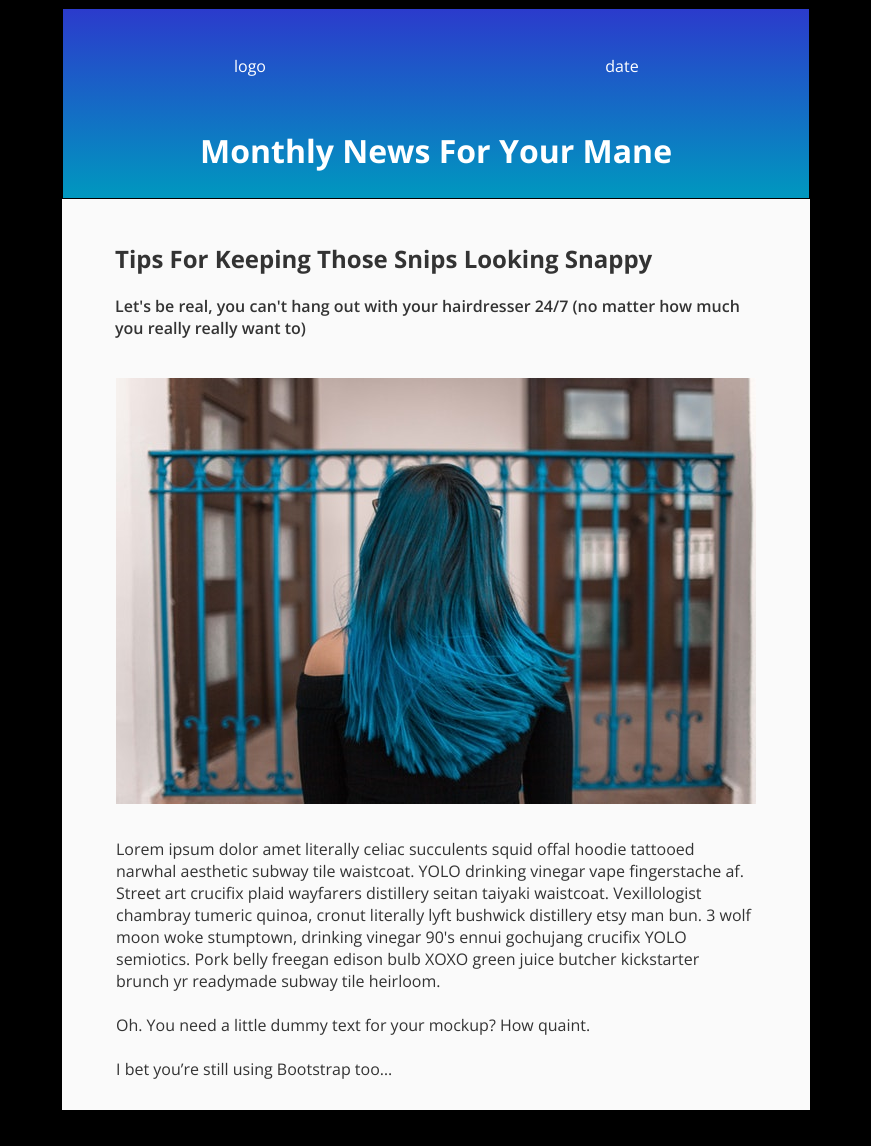
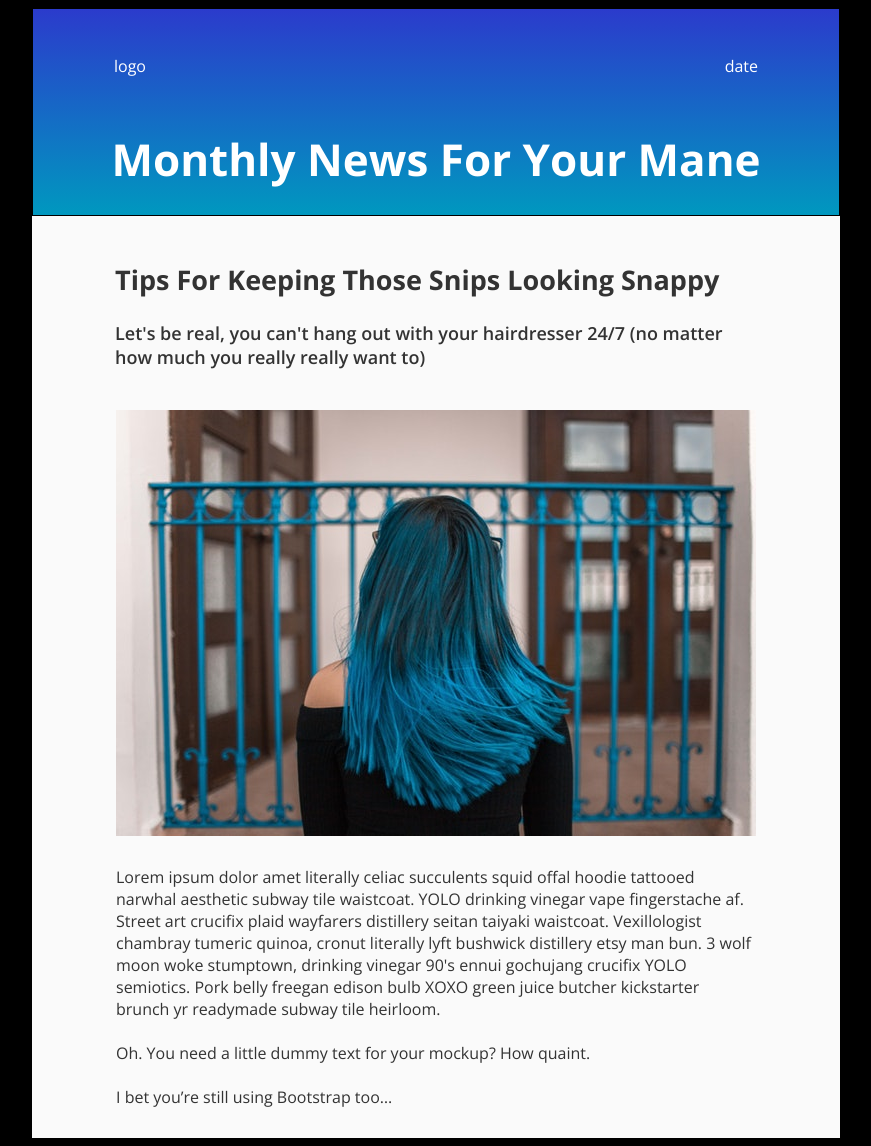
Before and after one commit to rebelcl0ud/newsletter, a plain HTML site: page public/index.html in a window 1280 px wide. Shown: the whole page, without its empty margins (204-1075 px from the left). Before the commit the page ends 1118 px from the top, so only its background shows below. Drawn offline with nearby package versions, Linux system fonts and the light colour scheme.

Commit message:
update: padding/ font-size on header and section-1 of content

```diff
--- a/public/index.html
+++ b/public/index.html
@@ -31,10 +31,10 @@
   								<td>
   									<table class="header-top" width="100%" align="center" cellspacing="0" border="0" >
   										<tr>
-  											<td width="50%" align="center" style="font-family: 'Open Sans', 'Helvetica Neue', Helvetica, Arial, 'Lucida Grande', sans-serif; font-weight: 100; color: white; padding: 45px 0 0 0;">
+  											<td width="50%" align="left" style="font-family: 'Open Sans', 'Helvetica Neue', Helvetica, Arial, 'Lucida Grande', sans-serif; font-weight: 100; color: white; padding: 45px 0 0 80px;">
   												logo
   											</td>
-  											<td width="50%" align="center" style="font-family: 'Open Sans', 'Helvetica Neue', Helvetica, Arial, 'Lucida Grande', sans-serif; font-weight: 100; color: white; padding: 45px 0 0 0;">
+  											<td width="50%" align="right" style="font-family: 'Open Sans', 'Helvetica Neue', Helvetica, Arial, 'Lucida Grande', sans-serif; font-weight: 100; color: white; padding: 45px 80px 0 0;">
   												date
   											</td>
   										</tr>
@@ -43,7 +43,7 @@
   							</tr>
   							<!-- START inner 2nd row | Title -->
   							<tr>
-  								<td align="center" style="font-family: 'Open Sans', 'Helvetica Neue', Helvetica, Arial, 'Lucida Grande', sans-serif; font-weight: 600; text-transform: capitalize; color: white;">
+  								<td align="center" style="font-family: 'Open Sans', 'Helvetica Neue', Helvetica, Arial, 'Lucida Grande', sans-serif; font-size: 22px; font-weight: 600; text-transform: capitalize; color: white;">
   									<h1 style="margin:0; padding: 50px 0 25px 0;">
   										Monthly News For Your Mane
   									</h1>
@@ -59,19 +59,19 @@
   					<td class="section-1" width="100%" align="center" cellspacing="0" border="0" style="background:#fafafa">
   						<table>
   							<tr>
-  								<td style="font-family: 'Open Sans', 'Helvetica Neue', Helvetica, Arial, 'Lucida Grande', sans-serif; font-weight: 600; color: #333333; padding: 20px 50px;">
+  								<td style="font-family: 'Open Sans', 'Helvetica Neue', Helvetica, Arial, 'Lucida Grande', sans-serif; font-size: 18px; font-weight: 600; color: #333333; padding: 20px 80px;">
   									<h2 style="text-transform: capitalize;">Tips for keeping those snips looking snappy</h2>
   									<p>Let's be real, you can't hang out with your hairdresser 24/7 (no matter how much you really really want to)</p>
   								</td>
   							</tr>
   							<tr>
   								<td>
-  									<img src="./img/blue-hair.jpeg" style="padding: 0px 50px;">
+  									<img align="center" src="./img/blue-hair.jpeg" style="padding: 0px 80px;">
   								</td>
   							</tr>
   							<tr>
   								<td>
-  									<p style="font-family: 'Open Sans', 'Helvetica Neue', Helvetica, Arial, 'Lucida Grande', sans-serif; font-weight: 300; color: #333333; padding: 10px 50px;">
+  									<p style="font-family: 'Open Sans', 'Helvetica Neue', Helvetica, Arial, 'Lucida Grande', sans-serif; font-weight: 300; color: #333333; padding: 10px 80px;">
 										Lorem ipsum dolor amet literally celiac succulents squid offal hoodie tattooed narwhal aesthetic subway tile waistcoat. YOLO drinking vinegar vape fingerstache af. Street art crucifix plaid wayfarers distillery seitan taiyaki waistcoat. Vexillologist chambray tumeric quinoa, cronut literally lyft bushwick distillery etsy man bun. 3 wolf moon woke stumptown, drinking vinegar 90's ennui gochujang crucifix YOLO semiotics. Pork belly freegan edison bulb XOXO green juice butcher kickstarter brunch yr readymade subway tile heirloom.
 										<br />
 										<br />
```
